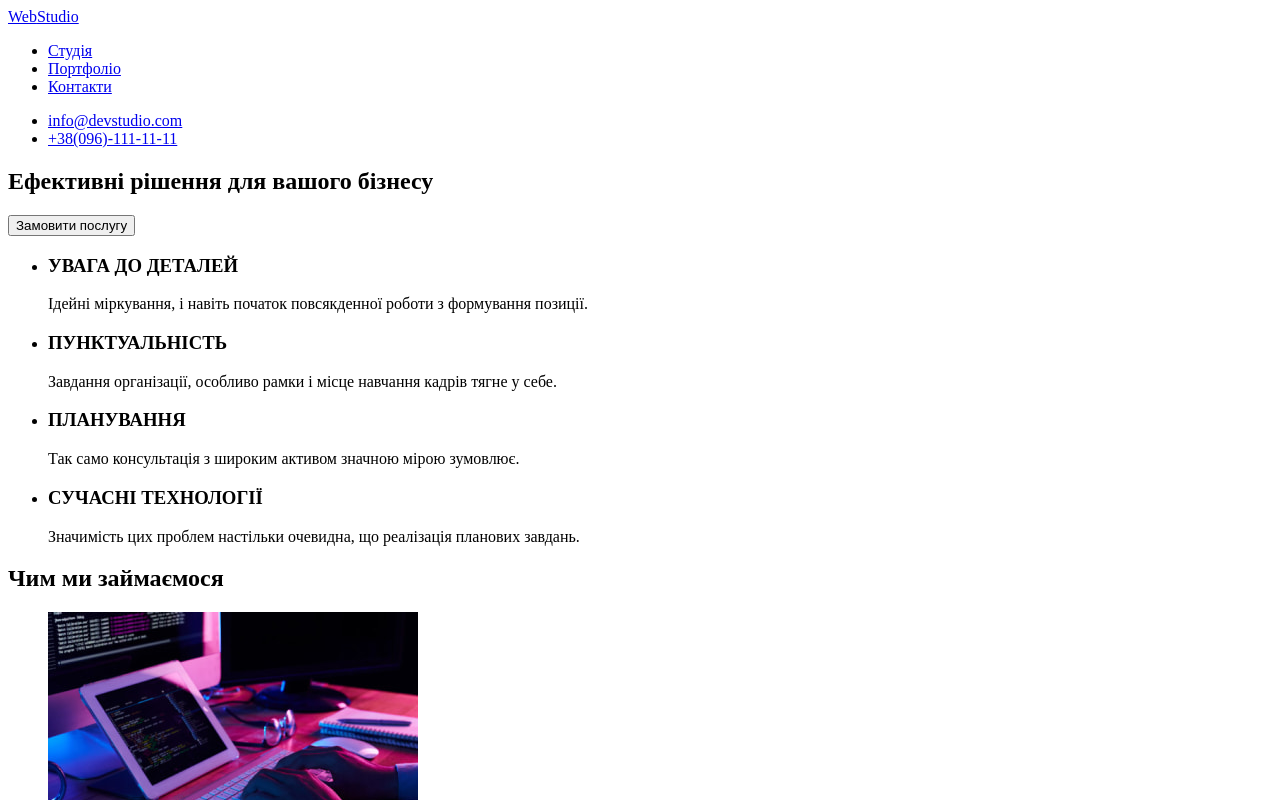
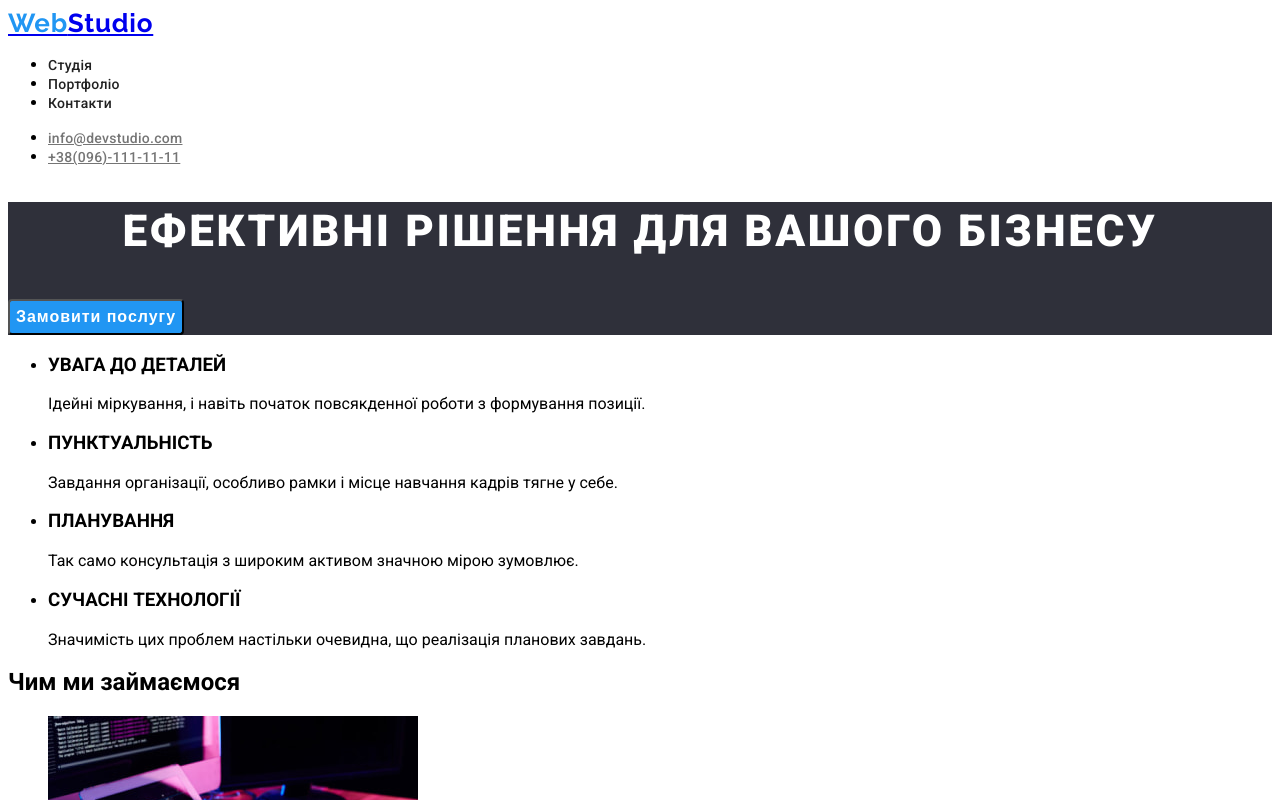
Before and after one commit to PaulPonomarenko/goit-markup-hw-02, a plain HTML site: page index.html in a window 1280 px wide. Shown: the top 800 px of the page. Drawn offline with Linux system fonts and the light colour scheme.

Commit message:
добавляет хедер в сисс

```diff
--- a/css/styles.css
+++ b/css/styles.css
@@ -0,0 +1,89 @@
+body {
+  font-family: 'Roboto', 'Raleway', sans-serif;
+}
+.link {
+  text-decoration: none;
+}
+.link {
+  list-style: none;
+}
+/*------------Header------------*/
+.header-logo {
+  font-family: 'Raleway';
+
+  font-weight: 700;
+  font-size: 26px;
+  line-height: 1.19;
+  /* identical to box height */
+  letter-spacing: 0.03em;
+}
+.accent {
+  color: #2196f3;
+}
+
+.header-link {
+  font-weight: 500;
+  font-size: 14px;
+  line-height: 1.14;
+  letter-spacing: 0.02em;
+  color: #212121;
+}
+.header-link:hover,
+.header-link:focus {
+  color: #2196f3;
+}
+
+.header {
+  background-color: #ffffff;
+}
+
+.header-contact {
+  font-weight: 500;
+  font-size: 14px;
+  line-height: 1.14;
+  letter-spacing: 0.02em;
+
+  color: #757575;
+}
+.header-contact:hover,
+.header-contact:focus {
+  color: #2196f3;
+}
+
+/*------------Main------------*/
+
+.hero {
+  background-color: #2f303a;
+}
+
+.title {
+  font-family: 'Roboto', sans-serif;
+  font-weight: 900;
+  font-size: 44px;
+  line-height: 1.36;
+  /* or 136% */
+  text-align: center;
+  letter-spacing: 0.06em;
+  text-transform: uppercase;
+
+  color: #ffffff;
+}
+
+.hero-btn {
+  font-weight: 700;
+  font-size: 16px;
+  line-height: 1.875;
+  /* identical to box height, or 188% */
+  display: flex;
+  align-items: center;
+  text-align: center;
+  letter-spacing: 0.06em;
+  color: #ffffff;
+  background-color: #2196f3;
+  border-radius: 4px;
+}
+
+.hero-btn:hover,
+.hero-btn:focus {
+  background-color: #188ce8;
+}
--- a/index.html
+++ b/index.html
@@ -5,26 +5,33 @@
     <meta http-equiv="X-UA-Compatible" content="IE=edge" />
     <meta name="viewport" content="width=device-width, initial-scale=1.0" />
     <title>Web Studio</title>
+    <link rel="preconnect" href="https://fonts.googleapis.com" />
+    <link rel="preconnect" href="https://fonts.gstatic.com" crossorigin />
+    <link
+      href="https://fonts.googleapis.com/css2?family=Raleway:wght@700&family=Roboto:wght@400;500;700;900&display=swap"
+      rel="stylesheet"
+    />
+    <link href="./css/styles.css" rel="stylesheet" />
   </head>
   <body>
     <header>
-      <a href="#"><span class="accent">Web</span>Studio</a>
+      <a href="#" class="header-logo"><span class="accent">Web</span>Studio</a>
       <nav>
         <ul>
-          <li><a href="#">Студія</a></li>
-          <li><a href="#">Портфоліо</a></li>
-          <li><a href="#">Контакти</a></li>
+          <li><a href="#" class="header-link link">Студія</a></li>
+          <li><a href="./portfolio.html" class="header-link link">Портфоліо</a></li>
+          <li><a href="#" class="header-link link">Контакти</a></li>
         </ul>
       </nav>
       <ul>
-        <li><a href="mailto:info@devstudio.com">info@devstudio.com</a></li>
-        <li><a href="tel:+380961111111">+38(096)-111-11-11</a></li>
+        <li><a href="mailto:info@devstudio.com" class="header-contact">info@devstudio.com</a></li>
+        <li><a href="tel:+380961111111" class="header-contact">+38(096)-111-11-11</a></li>
       </ul>
     </header>
     <main>
-      <section>
-        <h1>Ефективні рішення для вашого бізнесу</h1>
-        <button type="button">Замовити послугу</button>
+      <section class="hero">
+        <h1 class="title">Ефективні рішення для вашого бізнесу</h1>
+        <button type="button" class="hero-btn">Замовити послугу</button>
       </section>
       <section>
         <h2 hidden>Наші особливості</h2>
```
Also changed, not shown: portfolio.html (added).
